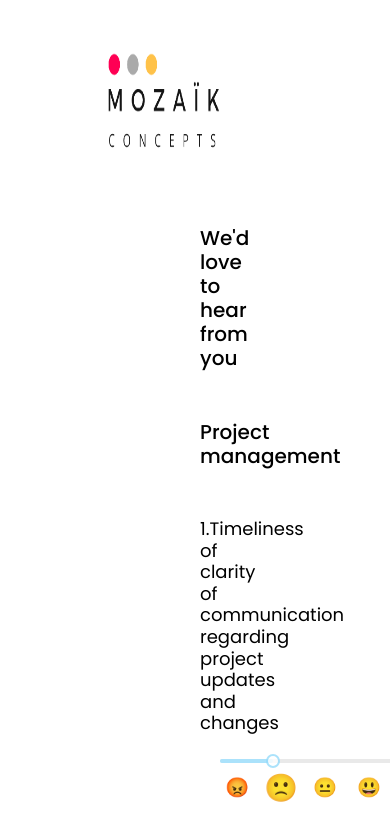
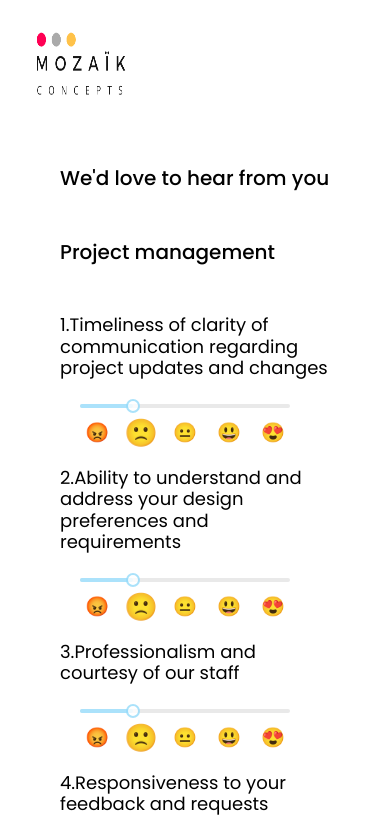
Before and after one commit to ArseneMerci/promotion-typeform, a Next.js app: page /feedback in a window 390 px wide. Shown: the top 823 px of the page. Built offline with nearby package versions, Linux system fonts and the light colour scheme.

Commit message:
adding responsiveness

```diff
--- a/pages/feedback.js
+++ b/pages/feedback.js
@@ -27,13 +27,6 @@ const feedback = () => {
         }));
       };
 
-      const handleAll = () => {
-        setFeedbackData({
-          'concept': concept,
-          'management': management,
-        });
-      };
-
       const handleSubmitFeedback = async () => {
         try {
             setFeedbackData({
@@ -43,8 +36,10 @@ const feedback = () => {
                 'management': management,
             });
             console.log(feedbackData);
-          const response = await axios.post('/api/here', { feedbackData });
+          const response = await axios.post(`https://urchin-app-l9pp3.ondigitalocean.app/api/feedback/new`, { feedbackData });
           console.log(feedbackData);
+          console.log(response);
+
         } catch (error) {
           console.error('Error submitting feedback:', error);
         }
@@ -53,7 +48,7 @@ const feedback = () => {
     <div className={styles.mainContainer}>
         <div style={{ cursor: "pointer" }}>
             <Link href='/'>
-                <Image src={log} width='150px' height='150px' alt='logg' />
+                <Image src={log} width='120px' height='100px' alt='logg' />
             </Link>
         </div>
         <div className={styles.container}>
--- a/styles/feedback.module.css
+++ b/styles/feedback.module.css
@@ -44,3 +44,17 @@
     border-radius: 5px;
     padding: 10px 20px;
 }
+
+@media (max-width: 480px){
+    .mainContainer{
+        padding: 10px 30px;
+    }
+    .container{
+        padding: 50px 30px;
+    }
+    .form{
+        width: 100%;
+        grid-template-columns: repeat(1,1fr);
+        row-gap: 20px;
+    }
+}
```
